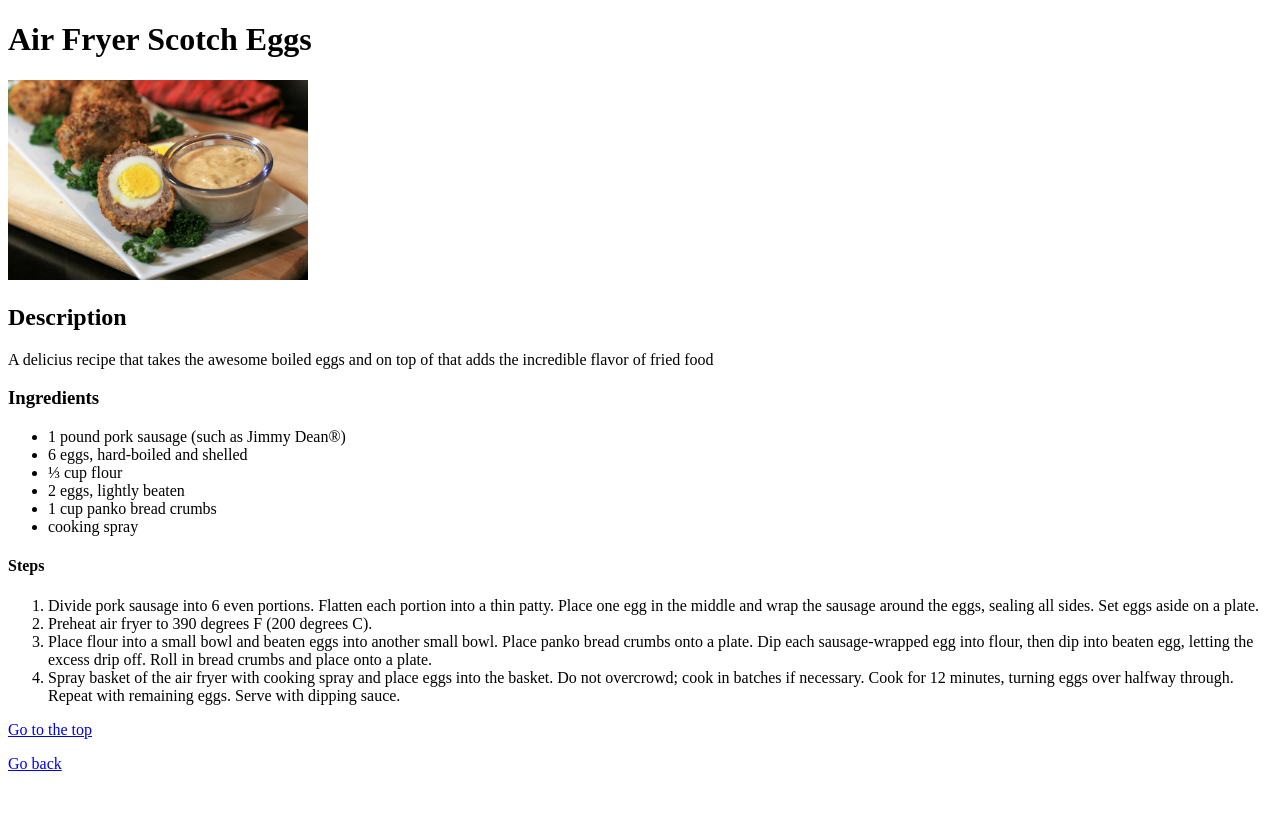
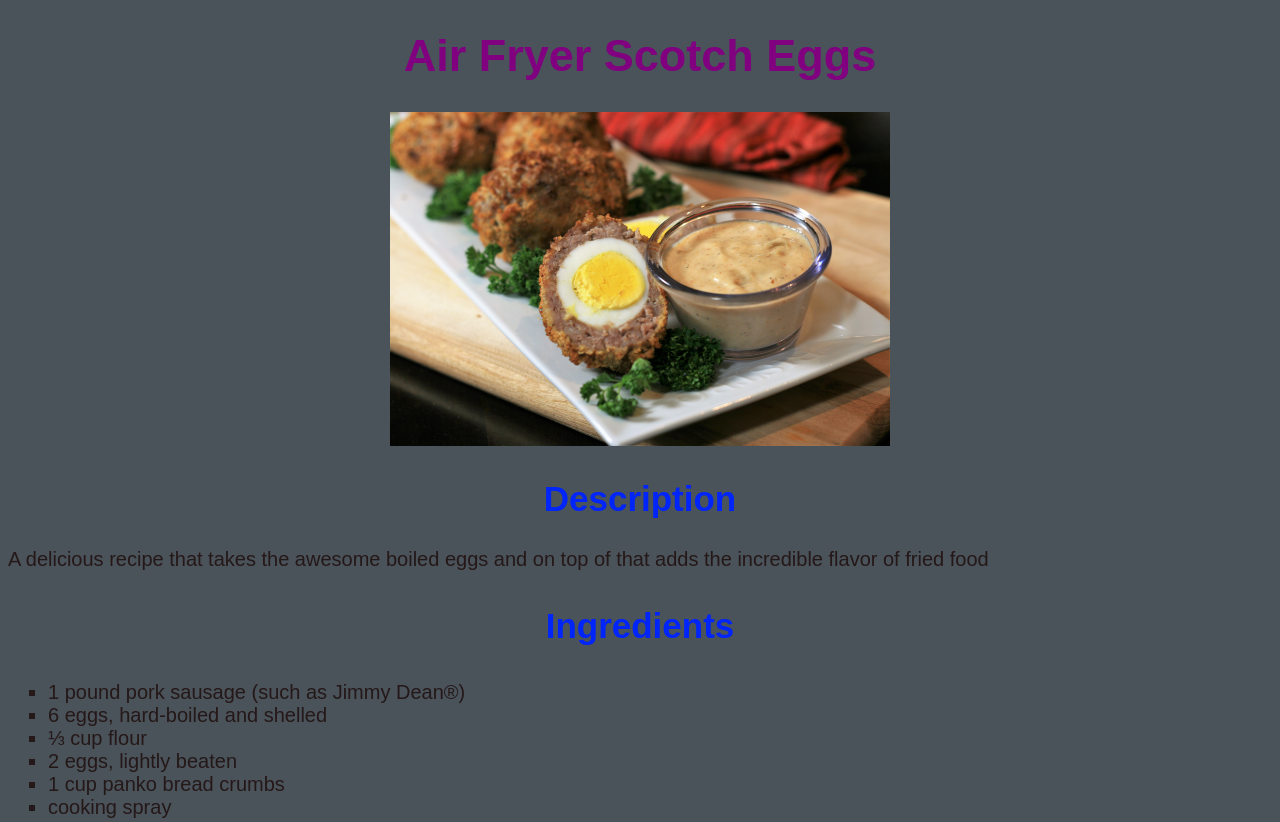
Before and after one commit to creiser-0/odin-recipes, a plain HTML site: page egg.html in a window 1280 px wide. Shown: the top 822 px of the page. Before the commit the page ends 800 px from the top, so only its background shows below. Drawn offline with Linux system fonts and the light colour scheme.

Commit message:
Add html selectors and the css file
Added all the selectors to the recipes, changed a image in index,
added background and types of text with css.

```diff
--- a/egg.html
+++ b/egg.html
@@ -3,14 +3,15 @@
 <head>
     <meta charset="UTF-8">
     <title>Air Fryer Scotch Eggs</title>
+    <link rel="stylesheet" href="styles.css">
 </head>
 <body>
-    <h1>Air Fryer Scotch Eggs</h1>
-    <img src="./img/air-egg.jpeg" alt="Boiled and fried egg cut to the half with a cup with sauce to the side" width="300">
-    <h2>Description</h2>
-    <p>A delicius recipe that takes the awesome boiled eggs and on top of that adds the incredible flavor of fried food</p>
-    <h3>Ingredients</h3>
-    <ul>
+    <h1 class="title">Air Fryer Scotch Eggs</h1>
+    <div class="center"><img  id="egg" src="./img/air-egg.jpeg" alt="Boiled and fried egg cut to the half with a cup with sauce to the side" ></div>
+    <h2 class="subtitle">Description</h2>
+    <p class="text">A delicious recipe that takes the awesome boiled eggs and on top of that adds the incredible flavor of fried food</p>
+    <h3 class="subtitle">Ingredients</h3>
+    <ul class="list">
         <li>1 pound pork sausage (such as Jimmy Dean®)</li>
         <li>6 eggs, hard-boiled and shelled</li>
         <li>⅓ cup flour</li>
@@ -18,15 +19,15 @@
         <li>1 cup panko bread crumbs</li>
         <li>cooking spray</li>
     </ul>
-    <h4>Steps</h4>
-    <ol>
+    <h4 class="subtitle">Steps</h4>
+    <ol class="list">
         <li>Divide pork sausage into 6 even portions. Flatten each portion into a thin patty. Place one egg in the middle and wrap the sausage around the eggs, sealing all sides. Set eggs aside on a plate.</li>
         <li>Preheat air fryer to 390 degrees F (200 degrees C).</li>
         <li>Place flour into a small bowl and beaten eggs into another small bowl. Place panko bread crumbs onto a plate. Dip each sausage-wrapped egg into flour, then dip into beaten egg, letting the excess drip off. Roll in bread crumbs and place onto a plate.</li>
         <li>Spray basket of the air fryer with cooking spray and place eggs into the basket. Do not overcrowd; cook in batches if necessary. Cook for 12 minutes, turning eggs over halfway through. Repeat with remaining eggs. Serve with dipping sauce.</li>
     </ol>
-    <a href="egg.html">Go to the top</a>
+    <button><a href="egg.html">Go to the top</a></button>
     <p></p>
-    <a href="./index.html">Go back</a>
+    <button><a href="./index.html">Go back</a></button>
 </body>
 </html>
--- /dev/null
+++ b/styles.css
@@ -0,0 +1,47 @@
+*{
+    font-family: Arial, Helvetica, sans-serif;
+    background-color: rgb(74, 82, 90);
+}
+.title {
+    color: purple;
+    background-color: ;
+    text-align: center;
+    font-size: 45px;
+    font-weight: bold;
+}
+.center{
+    flex: content;
+    justify-content: center;
+    text-align: center;
+}
+#chef,
+#egg,
+#taco,
+#sand {
+    width: 500px;
+    height: auto;
+}
+.list {
+    text-align: justify;
+    list-style-position: inside;
+    list-style: square;
+    font-size: 20px;
+    font-weight: 100;
+    color: rgb(37, 24, 24);
+}
+.subtitle{
+    font-size: 35px;
+    color: rgb(0, 37, 250);
+    font-weight: bold;
+    text-align: center;
+}
+.text{
+    text-align: justify;
+    font-size: 20px;
+    color: rgb(37, 24, 24);
+}
+button{
+    color: white;
+    font-size: 30px;
+    font-weight: bold;
+}
```
Also changed, not shown: index.html (+7 -6 lines), sandwich.html (+11 -10 lines), taco.html (+11 -10 lines), img/chef.PNG (added), img/chef.jpeg (deleted).
